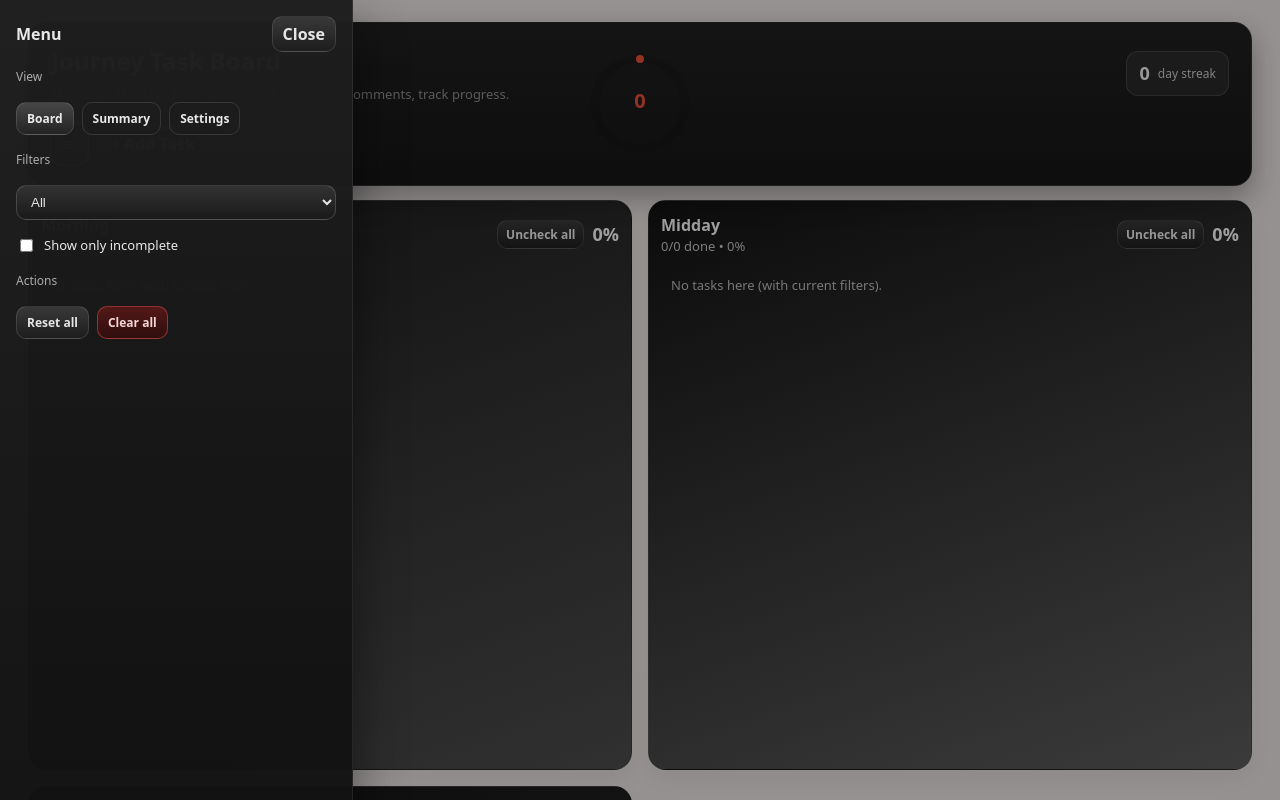
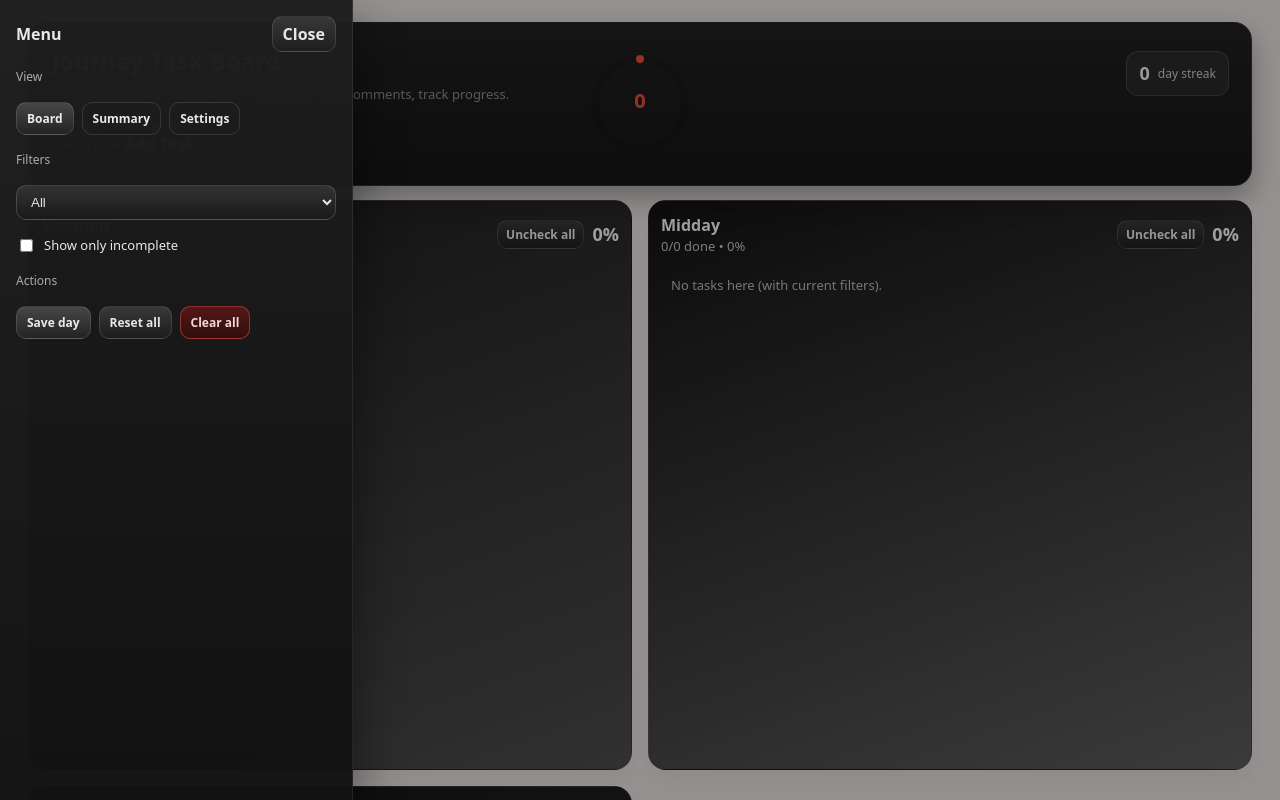
Before and after one commit to PouletCodex/Journey-Board, a React (Vite) app: page / in a window 1280 px wide. Both pictures are taken after a click on the button "Open menu". Shown: the top 800 px of the page. Built offline with nearby package versions, Linux system fonts and the light colour scheme.

Commit message:
Update drag and drop

```diff
--- a/src/App.tsx
+++ b/src/App.tsx
@@ -258,6 +258,7 @@ export default function JourneyTaskBoard() {
   const [activeView, setActiveView] = useState<"board" | "summary" | "settings">("board");
   const [themeMode, setThemeMode] = useState<"dark" | "light">("dark");
   const [menuOpen, setMenuOpen] = useState(false);
+  const [completedDays, setCompletedDays] = useState<string[]>([]);
   const [sectionTitles, setSectionTitles] = useState<Record<Section, string>>({
     Morning: "Morning",
     Midday: "Midday",
@@ -285,6 +286,18 @@ export default function JourneyTaskBoard() {
       if (raw) {
         const parsed = JSON.parse(raw) as Task[];
         if (Array.isArray(parsed)) setTasks(parsed);
+      }
+    } catch {
+      // ignore
+    }
+  }, []);
+
+  useEffect(() => {
+    try {
+      const raw = localStorage.getItem("journey_completed_days");
+      if (raw) {
+        const parsed = JSON.parse(raw) as string[];
+        if (Array.isArray(parsed)) setCompletedDays(parsed);
       }
     } catch {
       // ignore
@@ -334,6 +347,14 @@ export default function JourneyTaskBoard() {
       // ignore
     }
   }, [themeMode]);
+
+  useEffect(() => {
+    try {
+      localStorage.setItem("journey_completed_days", JSON.stringify(completedDays));
+    } catch {
+      // ignore
+    }
+  }, [completedDays]);
 
   useEffect(() => {
     try {
@@ -484,19 +505,25 @@ export default function JourneyTaskBoard() {
       now.getDate() - dayOfWeek
     ).getTime();
     const startOfMonth = new Date(now.getFullYear(), now.getMonth(), 1).getTime();
+    const completedSet = new Set(completedDays);
 
     function buildStats(fromTs: number) {
       const list = tasks.filter((t) => t.createdAt >= fromTs);
       const total = list.length;
       const done = list.filter((t) => t.done).length;
       const notDone = total - done;
+      const daysCompleted = Array.from(completedSet).filter((key) => {
+        const [y, m, d] = key.split("-").map((v) => Number(v));
+        const ts = new Date(y, m, d).getTime();
+        return ts >= fromTs;
+      }).length;
       const bySection = sections.map((s) => {
         const sectionList = list.filter((t) => t.section === s);
         const sectionTotal = sectionList.length;
         const sectionDone = sectionList.filter((t) => t.done).length;
         return { section: s, total: sectionTotal, done: sectionDone };
       });
-      return { total, done, notDone, pct: pct(done, total), bySection };
+      return { total, done, notDone, pct: pct(done, total), bySection, daysCompleted };
     }
 
     return {
@@ -504,21 +531,12 @@ export default function JourneyTaskBoard() {
       week: buildStats(startOfWeek),
       month: buildStats(startOfMonth),
     };
-  }, [tasks, sections]);
+  }, [tasks, sections, completedDays]);
 
   const streakDays = useMemo(() => {
-    if (tasks.length === 0) return 0;
-
-    const byDay = new Map<string, { total: number; done: number }>();
-    for (const t of tasks) {
-      const d = new Date(t.createdAt);
-      const key = `${d.getFullYear()}-${d.getMonth()}-${d.getDate()}`;
-      const entry = byDay.get(key) ?? { total: 0, done: 0 };
-      entry.total += 1;
-      if (t.done) entry.done += 1;
-      byDay.set(key, entry);
-    }
-
+    if (completedDays.length === 0) return 0;
+
+    const completedSet = new Set(completedDays);
     const today = new Date();
     const dayKey = (d: Date) => `${d.getFullYear()}-${d.getMonth()}-${d.getDate()}`;
 
@@ -526,14 +544,24 @@ export default function JourneyTaskBoard() {
     let cursor = new Date(today.getFullYear(), today.getMonth(), today.getDate());
     while (true) {
       const key = dayKey(cursor);
-      const entry = byDay.get(key);
-      if (!entry || entry.total === 0 || entry.done !== entry.total) break;
+      if (!completedSet.has(key)) break;
       streak += 1;
       cursor = new Date(cursor.getFullYear(), cursor.getMonth(), cursor.getDate() - 1);
     }
 
     return streak;
-  }, [tasks]);
+  }, [completedDays]);
+
+  function saveDayCompletion() {
+    const today = new Date();
+    const key = `${today.getFullYear()}-${today.getMonth()}-${today.getDate()}`;
+    const allDone = tasks.length > 0 && tasks.every((t) => t.done);
+    if (!allDone) {
+      if (!confirm("Not all tasks are done. Mark all as done and save the day?")) return;
+      setTasks((prev) => prev.map((t) => ({ ...t, done: true })));
+    }
+    setCompletedDays((prev) => (prev.includes(key) ? prev : [...prev, key]));
+  }
 
   function openCreate() {
     setEditingId(null);
@@ -998,6 +1026,24 @@ export default function JourneyTaskBoard() {
 
               <div style={{ fontSize: 12, opacity: 0.7 }}>Actions</div>
               <div style={{ display: "flex", gap: 8, flexWrap: "wrap" }}>
+                <button
+                  onClick={() => {
+                    saveDayCompletion();
+                    setMenuOpen(false);
+                  }}
+                  style={{
+                    border: theme.chipBorder,
+                    background: theme.primaryBtnBg,
+                    borderRadius: 10,
+                    padding: "7px 10px",
+                    cursor: "pointer",
+                    fontWeight: 700,
+                    color: theme.chipText,
+                    fontSize: 12,
+                  }}
+                >
+                  Save day
+                </button>
                 <button
                   onClick={() => {
                     resetAllToIncomplete();
@@ -1429,6 +1475,9 @@ export default function JourneyTaskBoard() {
                     ))}
                   </div>
                 </div>
+                <div style={{ fontSize: 12, opacity: 0.75 }}>
+                  Days completed: {p.data.daysCompleted}
+                </div>
               </div>
             ))}
           </div>
```
